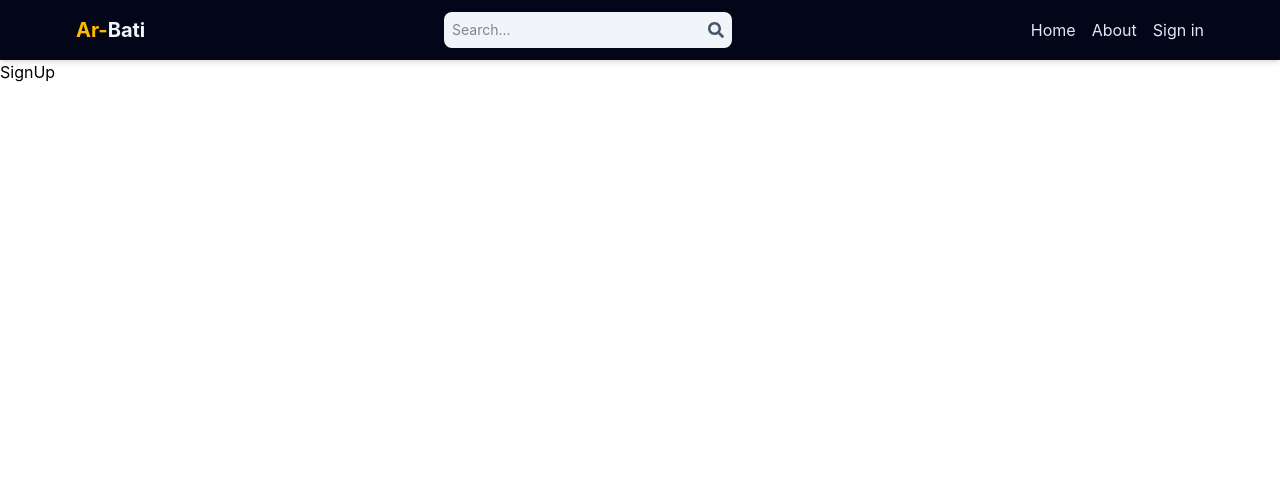
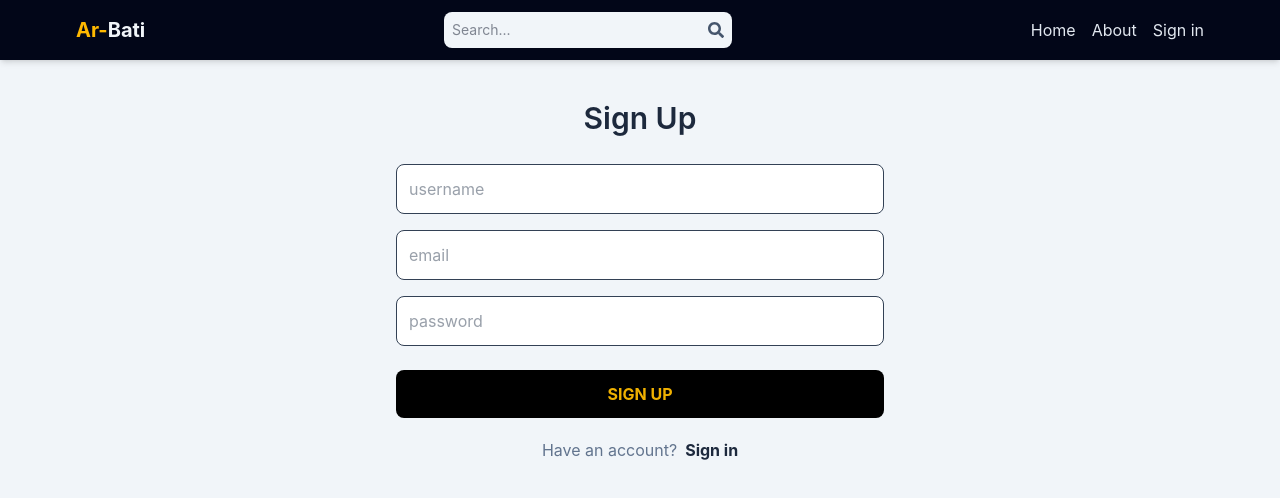
Before and after one commit to douaalahmar-sudo/AR-Bati, a React (Vite) app in the folder client/: page /sign-up in a window 1280 px wide. Shown: the top 498 px of the page. Built offline with nearby package versions, Linux system fonts and the light colour scheme.

Commit message:
complete sign up page ui

```diff
--- a/client/src/index.css
+++ b/client/src/index.css
@@ -1 +1,7 @@
 @import "tailwindcss";
+
+
+body {
+  background-color: #f1f5f9; /* This fits the Slate/Gold theme best */
+  color: #334155; /* Slate-700 for better text readability */
+}
--- a/client/src/pages/SignUp.jsx
+++ b/client/src/pages/SignUp.jsx
@@ -1,7 +1,56 @@
-export default function SignUp () {
+import { Link } from 'react-router-dom';
+
+export default function SignUp() {
   return (
-    <div>
-      <h1>SignUp</h1>
+    <div className='p-3 max-w-lg mx-auto'>
+      <h1 className='text-3xl text-center font-semibold my-7 text-slate-800'>
+        Sign Up
+      </h1>
+
+      <form className='flex flex-col gap-4'>
+        <input
+          type='text'
+          placeholder='username'
+          className='border p-3 rounded-lg bg-white focus:outline-yellow-500 transition-all'
+          id='username'
+        />
+        <input
+          type='email'
+          placeholder='email'
+          className='border p-3 rounded-lg bg-white focus:outline-yellow-500 transition-all'
+          id='email'
+        />
+        <input
+          type='password'
+          placeholder='password'
+          className='border p-3 rounded-lg bg-white focus:outline-yellow-500 transition-all'
+          id='password'
+        />
+
+        {/* UPDATED BUTTON:
+            - hover:-translate-y-1: Makes the button "lift" up slightly.
+            - hover:shadow-lg: Adds a deep shadow underneath when lifted.
+            - hover:text-yellow-400: Brightens the gold text on hover.
+            - transition-all duration-300: Makes the movement smooth.
+        */}
+        <button className='bg-black text-yellow-500 p-3 rounded-lg uppercase font-bold mt-2
+                           transition-all duration-300 ease-in-out
+                           hover:opacity-95 hover:-translate-y-1 hover:shadow-xl hover:text-yellow-400
+                           disabled:opacity-80'>
+          Sign Up
+        </button>
+      </form>
+
+      <div className='flex gap-2 mt-5 justify-center'>
+        <p className='text-slate-500'>Have an account?</p>
+        <Link to={'/sign-in'}>
+          <span className='text-slate-800 font-bold cursor-pointer transition-all duration-300
+                           inline-block hover:text-yellow-600 hover:scale-110
+                           border-b-2 border-transparent hover:border-yellow-600 pb-0.5'>
+            Sign in
+          </span>
+        </Link>
+      </div>
     </div>
   );
 }
```
